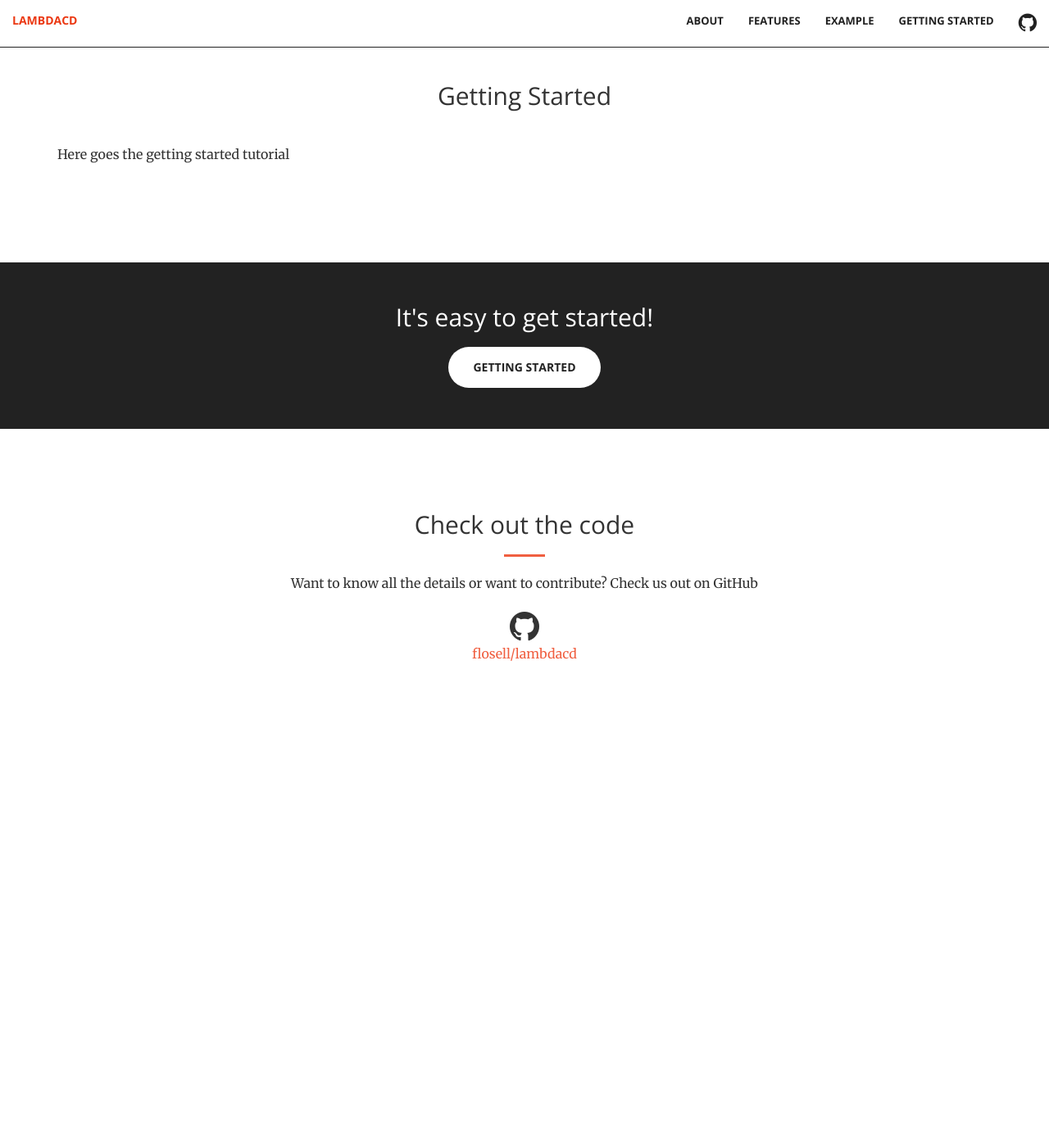
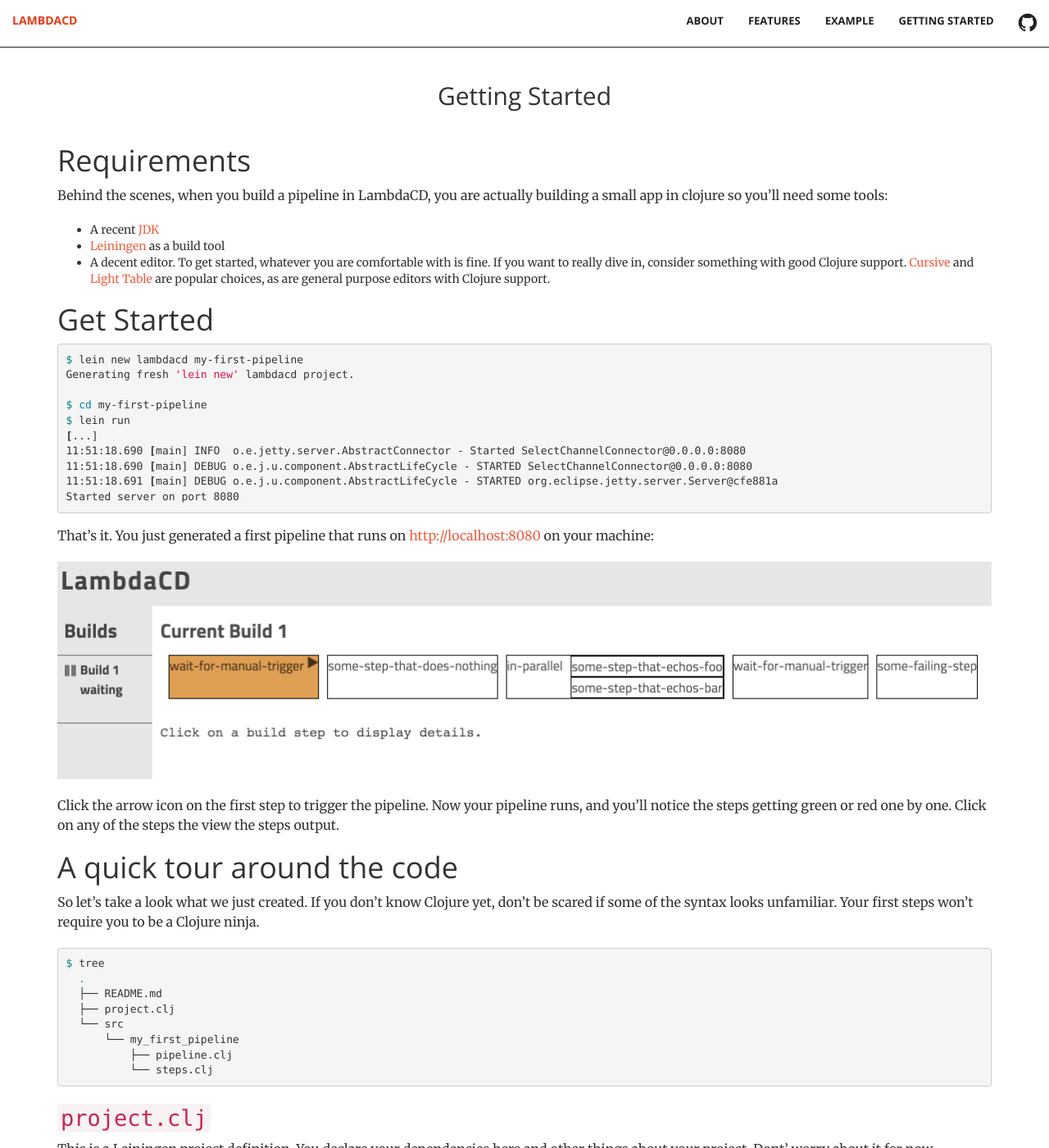
Before and after one commit to flosell/lambdacd, a Jekyll site: the page built from getting-started.md, in a window 1280 px wide and 1400 px high. Shown: the whole window at 82% size. Built offline with Jekyll 4.4.1, drawn with Linux system fonts in a browser that asks for light colours; some of the changed text lies outside the part shown.

Commit message:
add the first step of the getting started tutorial

```diff
--- a/css/creative.scss
+++ b/css/creative.scss
@@ -365,3 +365,9 @@ body {
         padding-top:200px
     }
 }
+
+.post {
+    img {
+        width: 100%;
+    }
+}
--- a/getting-started.md
+++ b/getting-started.md
@@ -4,4 +4,158 @@ title: Getting Started
 permalink: /getting-started/
 ---
 
-Here goes the getting started tutorial
+# Requirements
+
+Behind the scenes, when you build a pipeline in LambdaCD, you are actually building a small app in clojure so you'll
+need some tools:
+
+* A recent [JDK](http://www.oracle.com/technetwork/java/javase/downloads/jdk8-downloads-2133151.html){:target="_blank"}
+* [Leiningen](http://leiningen.org){:target="_blank"} as a build tool
+* A decent editor. To get started, whatever you are comfortable with is fine. If you want to really dive in, consider
+something with good Clojure support. [Cursive](https://cursiveclojure.com/){:target="_blank"} and
+[Light Table](http://lighttable.com/){:target="_blank"} are popular choices, as are general purpose editors with Clojure
+support.
+
+# Get Started
+
+{% highlight bash %}
+$ lein new lambdacd my-first-pipeline
+Generating fresh 'lein new' lambdacd project.
+
+$ cd my-first-pipeline
+$ lein run
+[...]
+11:51:18.690 [main] INFO  o.e.jetty.server.AbstractConnector - Started SelectChannelConnector@0.0.0.0:8080
+11:51:18.690 [main] DEBUG o.e.j.u.component.AbstractLifeCycle - STARTED SelectChannelConnector@0.0.0.0:8080
+11:51:18.691 [main] DEBUG o.e.j.u.component.AbstractLifeCycle - STARTED org.eclipse.jetty.server.Server@cfe881a
+Started server on port 8080
+{% endhighlight %}
+
+That's it. You just generated a first pipeline that runs on [http://localhost:8080](http://localhost:8080){:target="_blank"}
+on your machine:
+
+![Screenshot of the initial pipeline generated by the LambdaCD template]({{ "/img/getting-started/initial-pipeline.png" | prepend: site.baseurl }})
+
+Click the arrow icon on the first step to trigger the pipeline. Now your pipeline runs, and you'll notice the steps getting
+green or red one by one. Click on any of the steps the view the steps output.
+
+# A quick tour around the code
+
+So let's take a look what we just created. If you don't know Clojure yet, don't be scared if some of the syntax looks
+unfamiliar. Your first steps won't require you to be a Clojure ninja.
+
+{% highlight bash %}
+$ tree
+  .
+  ├── README.md
+  ├── project.clj
+  └── src
+      └── my_first_pipeline
+          ├── pipeline.clj
+          └── steps.clj
+{% endhighlight %}
+
+
+## `project.clj`
+
+This is a Leiningen project definition. You declare your dependencies here and other things about your project.
+Dont' worry about it for now.
+
+## `my_first_pipeline`
+
+Your pipeline code lives in this namespace. By default, we split up the structure of the pipeline and the build steps
+but you can organize your code any way you want.
+
+### `pipeline.clj`
+
+This file is contains the initialization and the structure of the pipeline.
+
+Like any other clojure code file, it starts with the namespace declaration and imports of required namespaces:
+
+{% highlight clojure %}
+(ns my-first-pipeline.pipeline
+  (:use [lambdacd.steps.control-flow]
+        [lambdacd.steps.manualtrigger]
+        [my-first-pipeline.steps])
+  (:require
+        [ring.server.standalone :as ring-server]
+        [lambdacd.ui.ui-server :as ui]
+        [lambdacd.runners :as runners]
+        [lambdacd.util :as util]
+        [lambdacd.core :as lambdacd]
+        [clojure.tools.logging :as log])
+  (:gen-class))
+{% endhighlight %}
+
+More importantly, we define a constant `pipeline-def` which holds your pipelines structure:
+{% highlight clojure %}
+
+(def pipeline-def
+  `(
+    wait-for-manual-trigger
+    some-step-that-does-nothing
+    (in-parallel
+      some-step-that-echos-foo
+      some-step-that-echos-bar)
+    wait-for-manual-trigger
+    some-failing-step))
+{% endhighlight %}
+
+
+It also includes the `-main` entrypoint to your application lives, taking care of wiring everything together,
+setting up configuration and starting pipeline and server:
+
+{% highlight clojure %}
+(defn -main [& args]
+      (let [home-dir (util/create-temp-dir)
+            config { :home-dir home-dir :dont-wait-for-completion false}
+            pipeline (lambdacd/assemble-pipeline pipeline-def config)
+            app (ui/ui-for pipeline)]
+           (log/info "LambdaCD Home Directory is " home-dir)
+           (runners/start-one-run-after-another pipeline)
+           (ring-server/serve app {:open-browser? false
+                                   :port 8080})))
+{% endhighlight %}
+
+
+
+### `steps.clj`
+
+This file contains your custom build steps that were referenced in the pipeline structure you just saw.
+
+Again, we start with the namespace header. Specifically, we import the `lambdacd.steps.shell` namespace under the name
+`shell`. This provides LambdaCD support for executing commands on the shell.
+
+{% highlight clojure %}
+(ns my-first-pipeline.steps
+  (:require [lambdacd.steps.shell :as shell]))
+{% endhighlight %}
+
+Next, we'll define the simplest possible build step. Every build step is a clojure function (that's what the `defn` is
+all about) with two parameters, `args` and `ctx`. `args` is how build steps exchange information with each other. `ctx`
+contains the build steps LambdaCD context. It provides some functionality you'll need as your build steps get more advanced.
+For now, all you'll need to know is that some things (like shell support) require you to pass this on.
+
+Apart from taking in two arguments, each build step is required to return a map that contains at least if it succeeded or not.
+All in all, this is the simplest successful build step you could write:
+
+{% highlight clojure %}
+(defn some-step-that-does-nothing [args ctx]
+  {:status :success})
+{% endhighlight %}
+
+Most of the time though, library functions will take care of actually assembling all that for you, so for now, we are
+just doing the most obvious thing to do in a build pipeline. We execute some shell commands:
+
+{% highlight clojure %}
+(defn some-step-that-echos-foo [args ctx]
+  (shell/bash ctx "/" "echo foo"))
+
+(defn some-step-that-echos-bar [args ctx]
+  (shell/bash ctx "/" "echo bar"))
+
+(defn some-failing-step [args ctx]
+  (shell/bash ctx "/"
+                  "echo \"i am going to fail now...\""
+                  "exit 1"))
+{% endhighlight %}
--- a/js/creative.js
+++ b/js/creative.js
@@ -28,7 +28,7 @@
     });
 
     // Fit Text Plugin for Main Header
-    $("h1").fitText(
+    $("header h1").fitText(
         1.2, {
             minFontSize: '35px',
             maxFontSize: '65px'
```
Also changed, not shown: img/getting-started/initial-pipeline.png (added).
